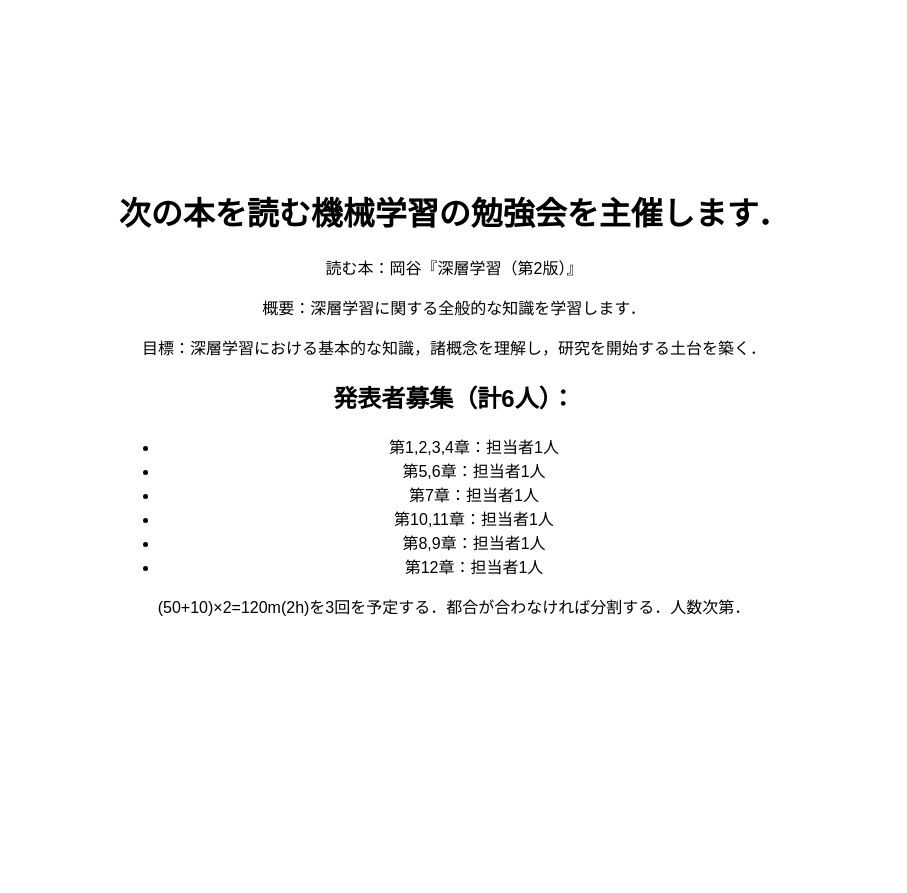
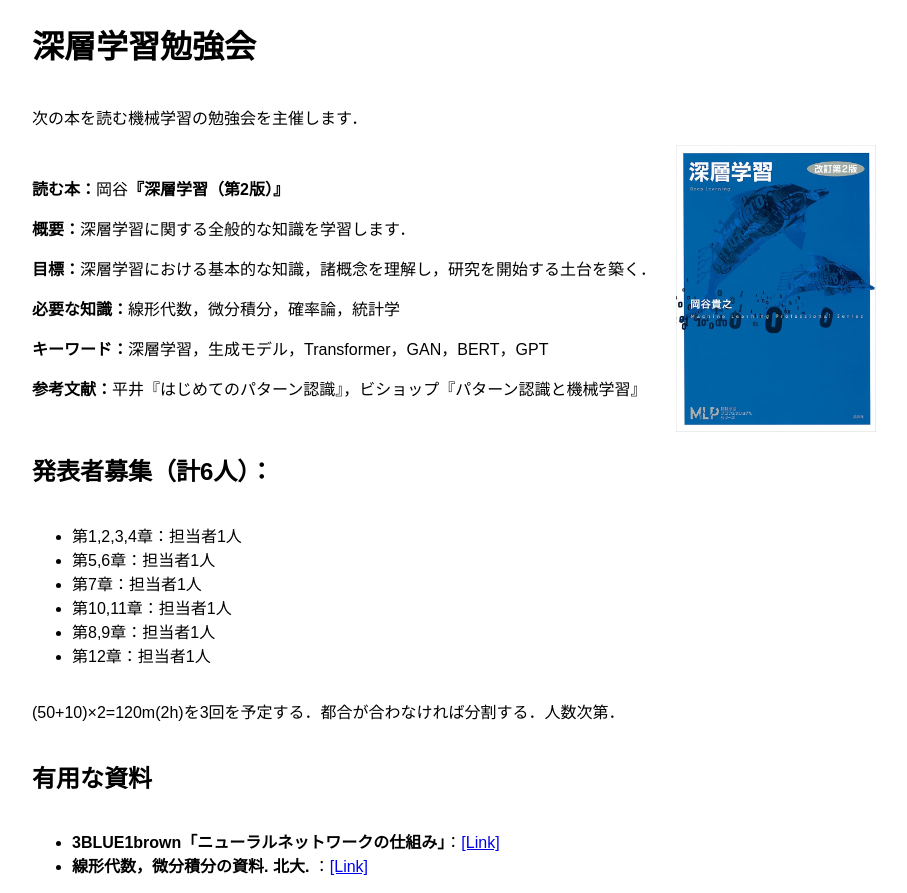
Before and after one commit to Hosi121/DL_LabSeminar, a plain HTML site: page index.html in a window 1280 px wide. Shown: the whole page, without its empty margins (186-1093 px from the left). Before the commit the page ends 800 px from the top, so only its background shows below. Drawn offline with Linux system fonts and the light colour scheme.

Commit message:
feat: 様々なものを準備

```diff
--- a/index.html
+++ b/index.html
@@ -3,7 +3,21 @@
 <head>
     <meta charset="UTF-8">
     <meta name="viewport" content="width=device-width, initial-scale=1.0">
-    <title>機械学習勉強会</title>
+    <title>深層学習勉強会</title>
+
+    <!-- OGP設定 -->
+    <meta property="og:title" content="深層学習勉強会">
+    <meta property="og:description" content="次の本を読む機械学習の勉強会を主催します．深層学習に関する全般的な知識を学習します．">
+    <meta property="og:image" content="DeepLearning.jpg">
+    <meta property="og:url" content="https://example.com">  <!-- 適切なURLに置き換えてください -->
+    <meta property="og:type" content="website">
+
+    <!-- Twitter Cards設定 -->
+    <meta name="twitter:card" content="summary_large_image">
+    <meta name="twitter:title" content="深層学習勉強会">
+    <meta name="twitter:description" content="次の本を読む機械学習の勉強会を主催します．深層学習に関する全般的な知識を学習します．">
+    <meta name="twitter:image" content="DeepLearning.jpg">
+
     <style>
         body {
             display: flex;
@@ -14,16 +28,41 @@
             font-family: sans-serif;
         }
         .container {
-            text-align: center;
+            text-align: left; /* 左寄せに変更 */
+            display: flex; /* Flexboxを使用 */
+            flex-direction: column; /* 子要素を縦に並べる */
+            align-items: flex-start; /* 左寄せ */
+        }
+        .book-info {
+            display: flex; /* Flexboxを使用 */
+            align-items: center; /* 縦方向中央揃え */
+            flex-direction: row-reverse; /* 画像を右側に配置 */
+        }
+        .book-info img {
+            max-width: 200px; /* 画像の最大幅 */
+            height: auto;
+            margin-left: 20px; /* 画像とテキストの間隔 */
+        }
+        .book-details {
+            text-align: left; /* テキストを左寄せ */
         }
     </style>
 </head>
 <body>
     <div class="container">
-        <h1>次の本を読む機械学習の勉強会を主催します．</h1>
-        <p>読む本：岡谷『深層学習（第2版）』</p>
-        <p>概要：深層学習に関する全般的な知識を学習します．</p>
-        <p>目標：深層学習における基本的な知識，諸概念を理解し，研究を開始する土台を築く．</p>
+        <h1>深層学習勉強会</h1>
+        <p>次の本を読む機械学習の勉強会を主催します．</p>
+        <div class="book-info">
+            <img src="DeepLearning.jpg" alt="DeepLearning Image">
+            <div class="book-details">
+                <p><strong>読む本：</strong>岡谷<strong>『深層学習（第2版）』</strong></p>
+                <p><strong>概要：</strong>深層学習に関する全般的な知識を学習します．</p>
+                <p><strong>目標：</strong>深層学習における基本的な知識，諸概念を理解し，研究を開始する土台を築く．</p>
+                <p><strong>必要な知識：</strong>線形代数，微分積分，確率論，統計学</p>
+                <p><strong>キーワード：</strong>深層学習，生成モデル，Transformer，GAN，BERT，GPT</p>
+                <p><strong>参考文献：</strong>平井『はじめてのパターン認識』，ビショップ『パターン認識と機械学習』</p>
+            </div>
+        </div>
         <h2>発表者募集（計6人）：</h2>
         <ul>
             <li>第1,2,3,4章：担当者1人</li>
@@ -34,6 +73,11 @@
             <li>第12章：担当者1人</li>
         </ul>
         <p>(50+10)×2=120m(2h)を3回を予定する．都合が合わなければ分割する．人数次第．</p>
+        <h2>有用な資料</h2>
+        <ul>
+            <li><strong>3BLUE1brown「ニューラルネットワークの仕組み」</strong>：<a href="https://www.youtube.com/watch?v=tc8RTtwvd5U">[Link]</a></li>
+            <li><strong>線形代数，微分積分の資料. 北大. </strong>：<a href="https://www7b.biglobe.ne.jp/~h-kuroda/lecture.html">[Link]</a></li>
+        </ul>
     </div>
 </body>
 </html>
```
Also changed, not shown: DeepLearning.jpg (added).
